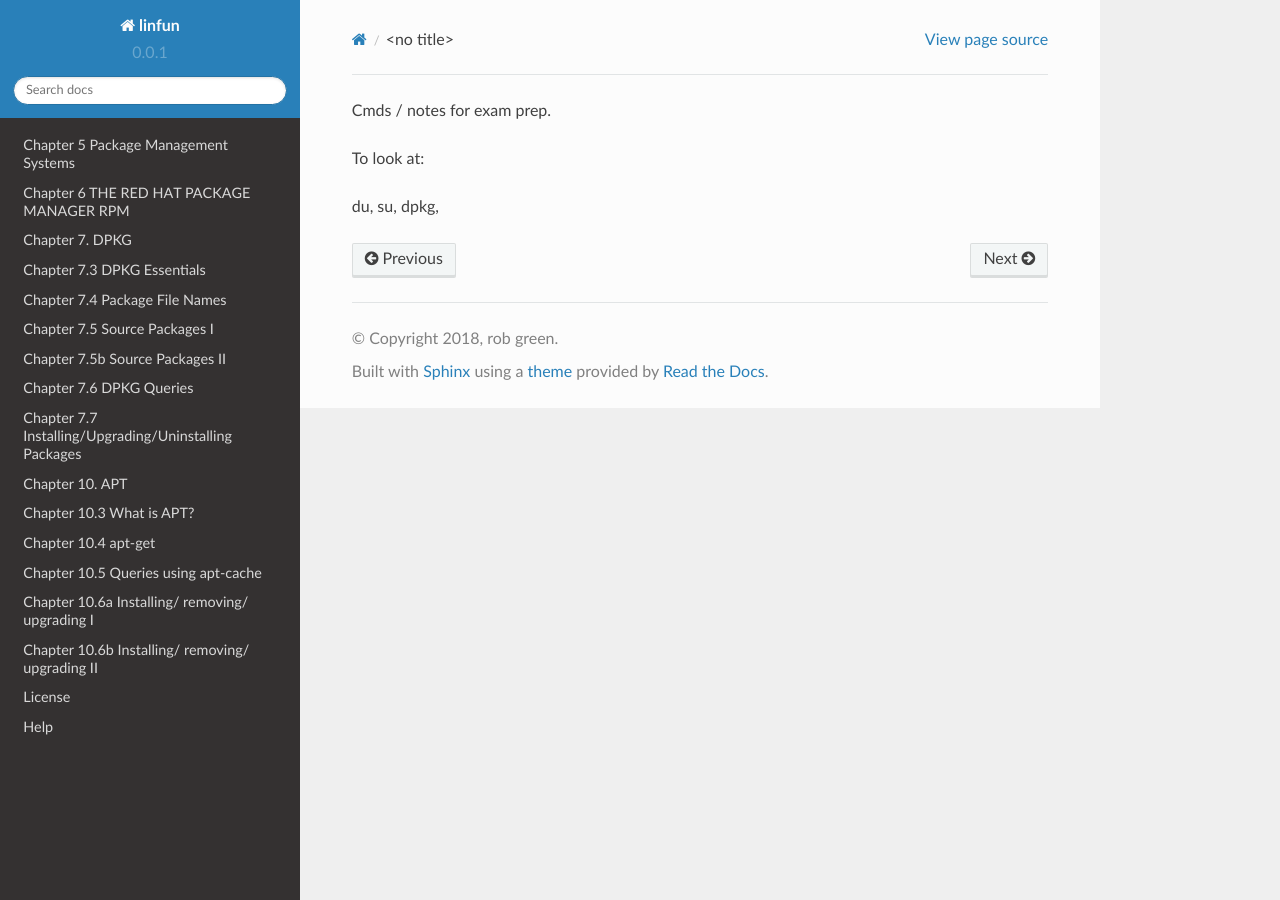
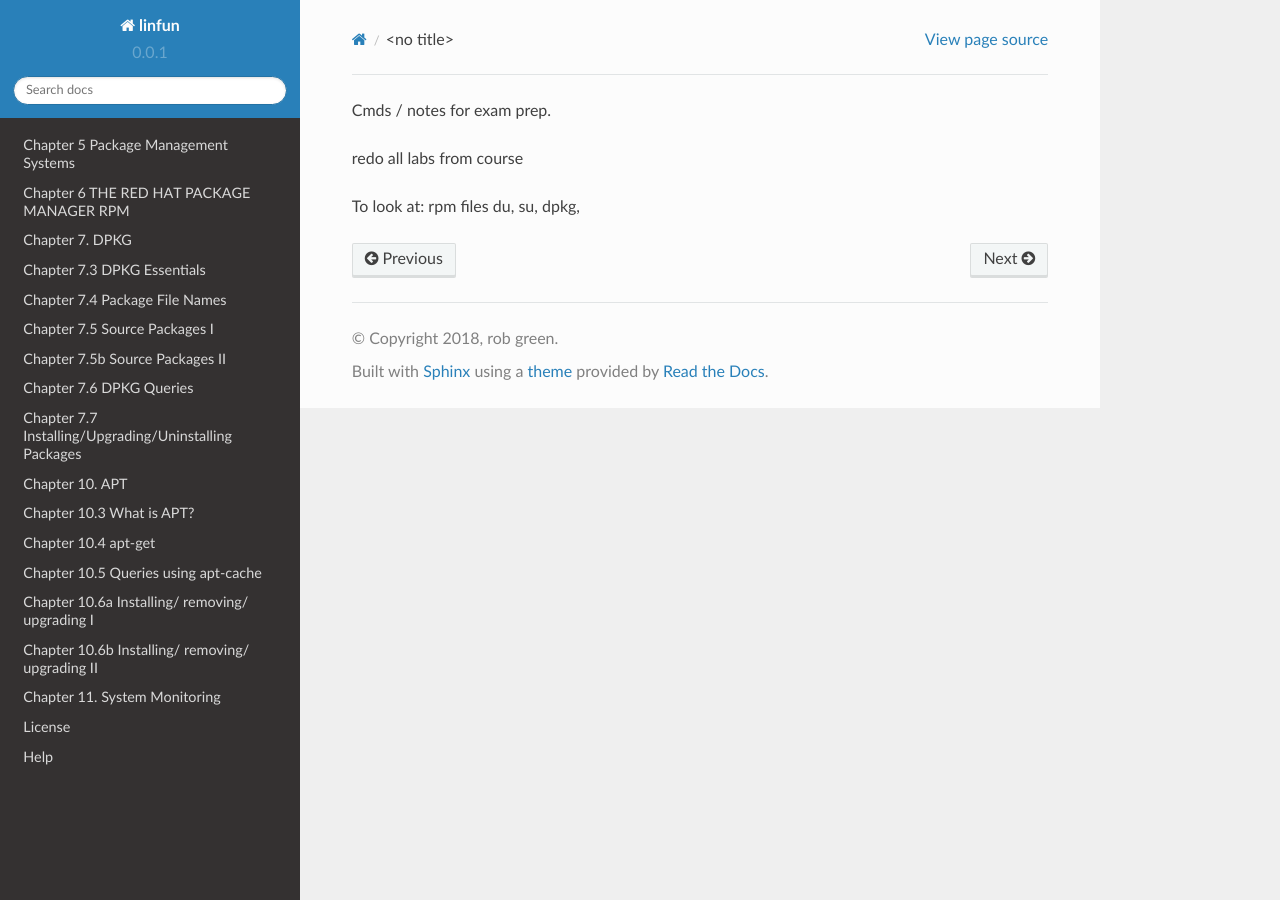
Before and after one commit to py010/linfun, a Sphinx documentation site: the page built from docs/source/revision.rst, in a window 1280 px wide. Built offline with Sphinx 7.4.7 and the Read the Docs theme 2.0.0, drawn with Linux system fonts in a browser that asks for light colours; pages that are not in the unit, such as notebooks, are missing from menus.

Commit message:
chapter 11 System Monitoring

```diff
--- /dev/null
+++ b/docs/source/chapter11.rst
@@ -0,0 +1,2 @@
+Chapter 11. System Monitoring
+^^^^^^^^^^^^^^^^^^^^^^^^^^^^^
--- a/docs/source/index.rst
+++ b/docs/source/index.rst
@@ -12,6 +12,7 @@ SYS ADMIN:
     chapter6
     chapter7
     chapter10
+    chapter11
     revision
     license
     help
--- a/docs/source/revision.rst
+++ b/docs/source/revision.rst
@@ -1,5 +1,7 @@
 Cmds / notes for exam prep.
 
+redo all labs from course
+
 To look at:
-
+rpm files
 du, su, dpkg,
```
